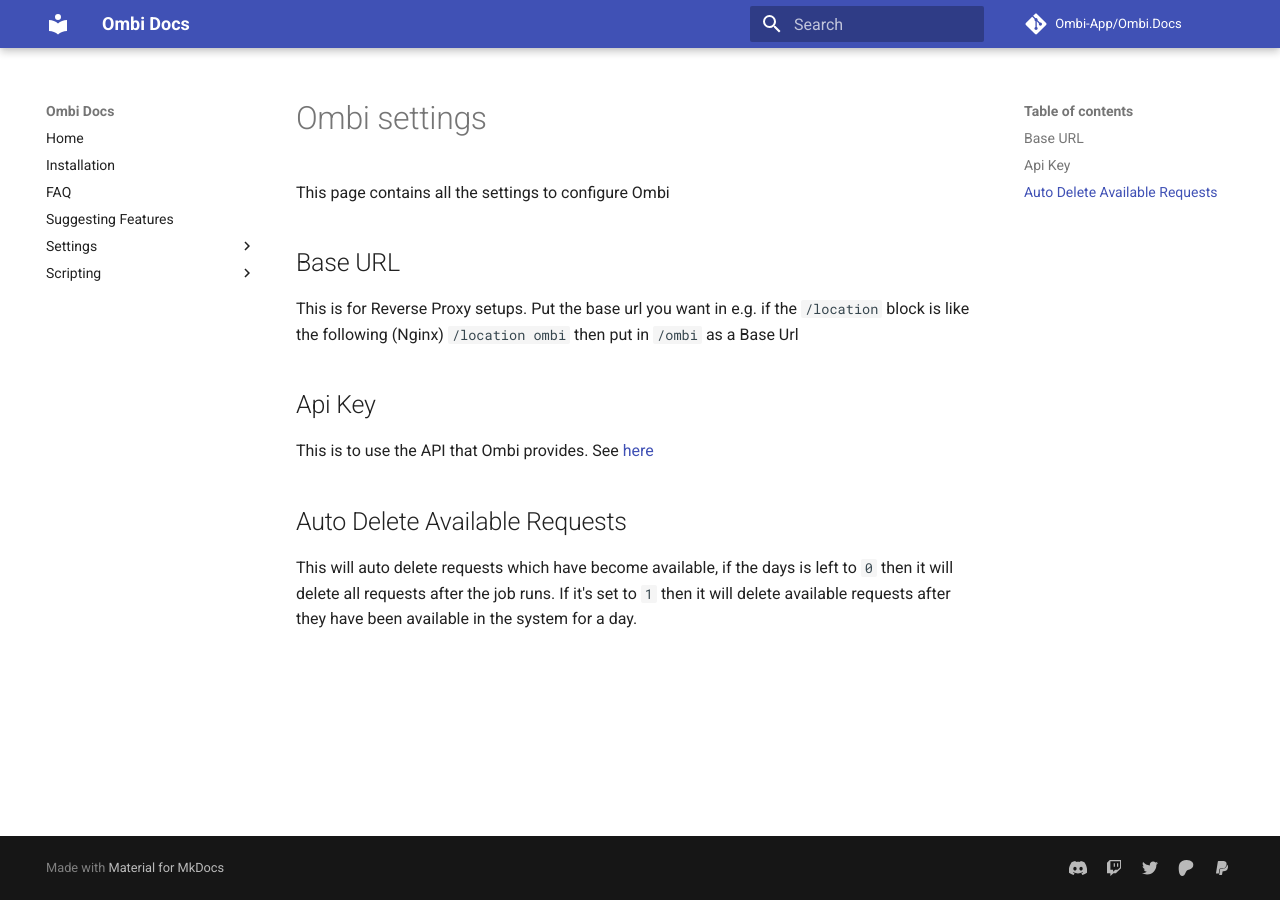
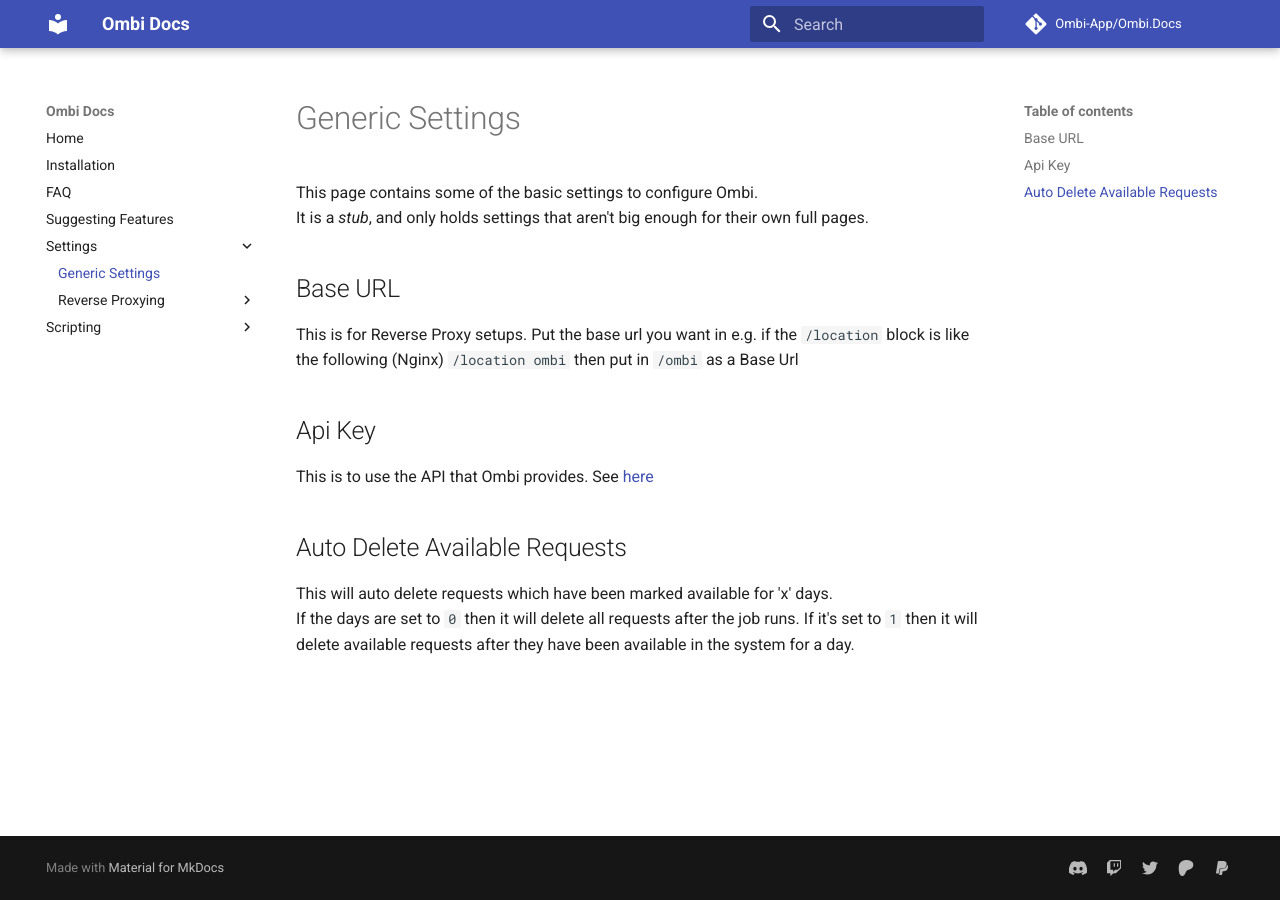
Before and after one commit to Ombi-app/Ombi.Docs, an MkDocs documentation site: the page built from docs/settings/ombi-settings.md, in a window 1280 px wide. Built offline with MkDocs 1.6.1 and Material for MkDocs 9.7.7, drawn with Linux system fonts in a browser that asks for light colours; comment, search, counter and statistics services are not loaded; old or Windows-style settings are respelled for this version of MkDocs.

Commit message:
Settings link structure update Add generic settings page

```diff
--- a/docs/settings/ombi-settings.md
+++ b/docs/settings/ombi-settings.md
@@ -1,10 +1,17 @@
-This page contains all the settings to configure Ombi
+# Generic Settings
+
+This page contains some of the basic settings to configure Ombi.
+It is a _stub_, and only holds settings that aren't big enough for their own full pages.
 
 ## Base URL
+
 This is for Reverse Proxy setups. Put the base url you want in e.g. if the `/location` block is like the following (Nginx) `/location ombi` then put in `/ombi` as a Base Url
 
 ## Api Key
+
 This is to use the API that Ombi provides. See [here](https://github.com/tidusjar/Ombi/wiki/Api-Information)
 
 ## Auto Delete Available Requests
-This will auto delete requests which have become available, if the days is left to `0` then it will delete all requests after the job runs. If it's set to `1` then it will delete available requests after they have been available in the system for a day.
+
+This will auto delete requests which have been marked available for 'x' days.
+If the days are set to `0` then it will delete all requests after the job runs. If it's set to `1` then it will delete available requests after they have been available in the system for a day.
--- a/mkdocs.yml
+++ b/mkdocs.yml
@@ -40,7 +40,9 @@
   - FAQ: faq.md
   - Suggesting Features: feature-suggestions.md
   - Settings:
-    - Reverse Proxying: settings\reverse-proxy-v4.md
-    - Reverse Proxy Examples: settings\reverse-proxy-examples.md
+    - Generic Settings: settings/ombi-settings.md
+    - Reverse Proxying:
+      - V4: settings\reverse-proxy\v4.md
+      - Examples: settings\reverse-proxy\examples.md
   - Scripting:
     - Ombi & Tautulli: scripting\ombi-tautulli.md
```
Also changed, not shown: docs/settings/reverse-proxy/examples.md (renamed from docs/settings/reverse-proxy-examples.md), docs/settings/reverse-proxy/v4.md (renamed from docs/settings/reverse-proxy-v4.md).
